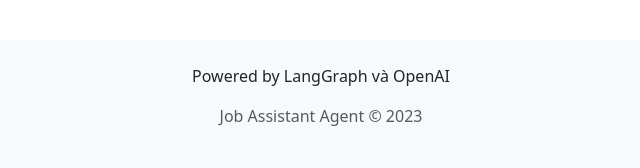
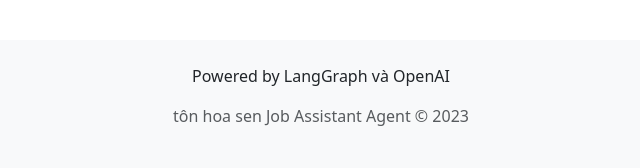
Before and after one commit to anhpd17/job-agent, a Flask app: page / in a window 1280 px wide. Shown: the part 826-994 px from the top of the page, without its empty margins (319-959 px from the left). Run offline with Flask 2, Linux system fonts and the light colour scheme.

Commit message:
fix: sửa lỗi

```diff
--- a/templates/index.html
+++ b/templates/index.html
@@ -167,7 +167,7 @@
         <footer class="bg-light py-4 mt-5">
             <div class="container text-center">
                 <p>Powered by LangGraph và OpenAI</p>
-                <p class="text-muted">Job Assistant Agent © 2023</p>
+                <p class="text-muted">tôn hoa sen Job Assistant Agent © 2023</p>
             </div>
         </footer>
 
```
